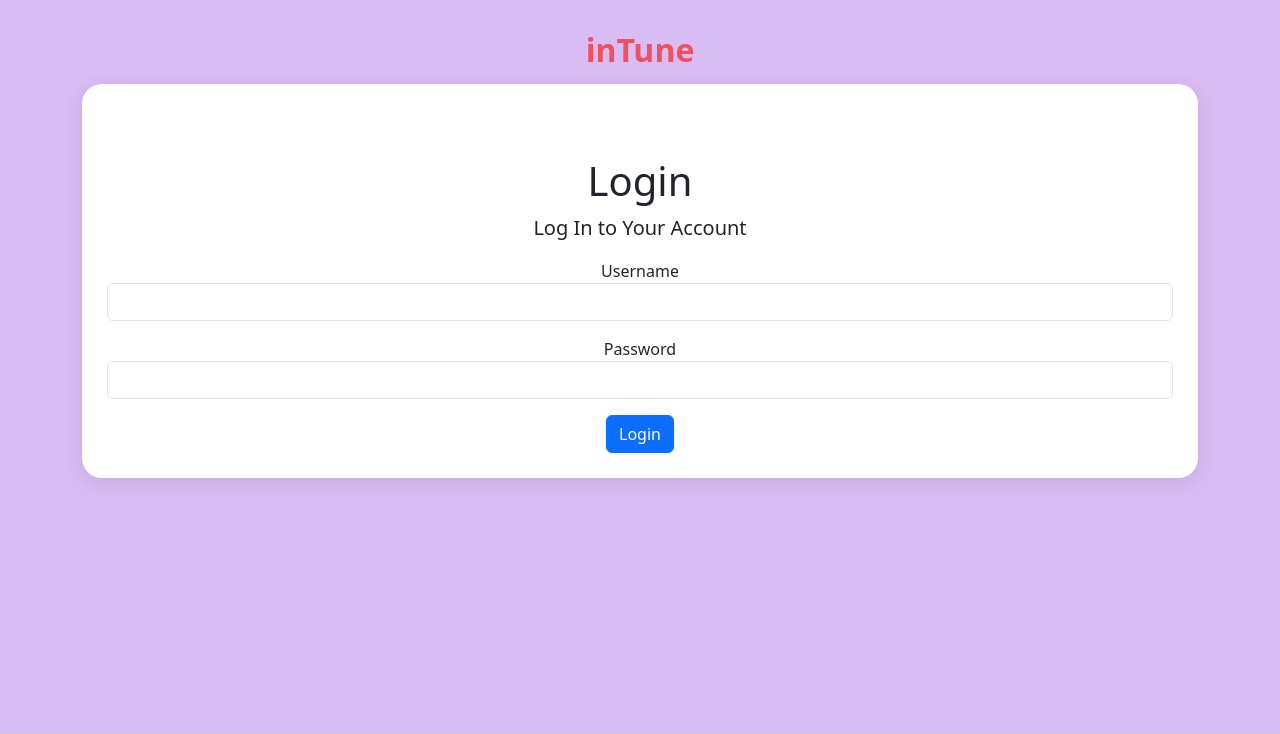
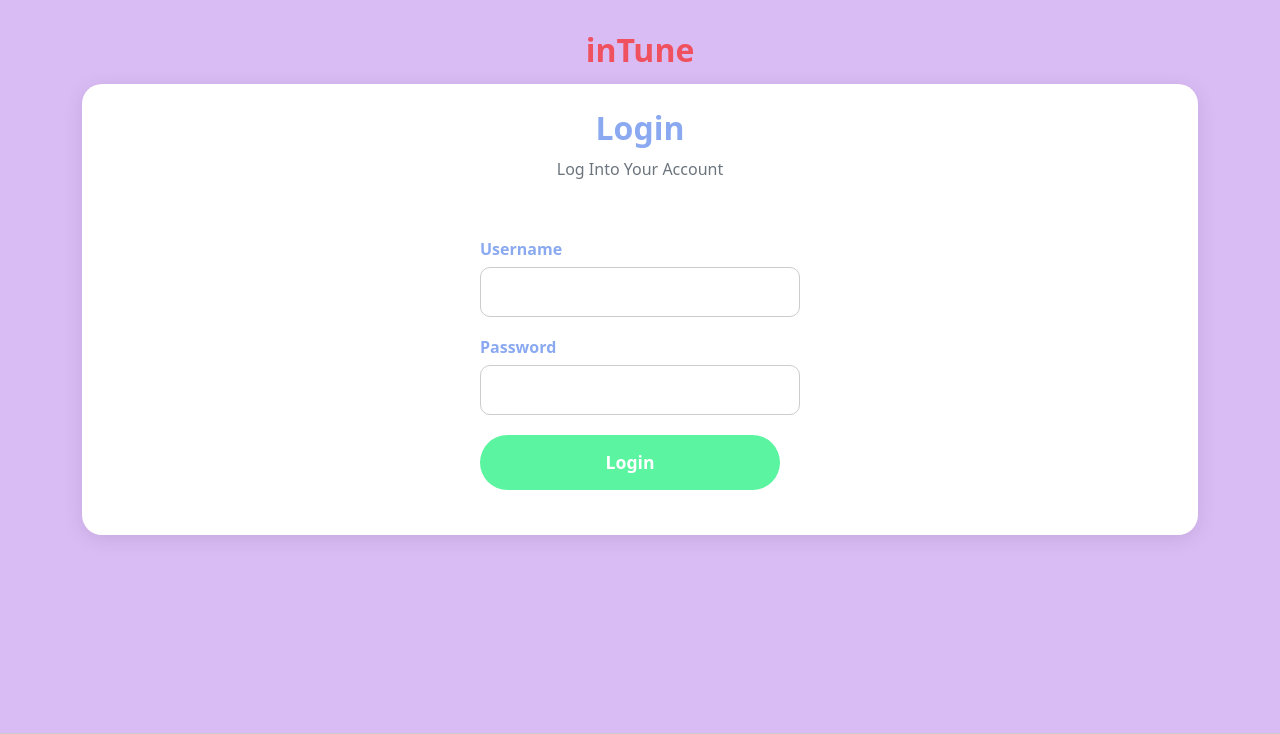
Before and after one commit to theresaaung/intune, a Django app: page /accounts/login/ in a window 1280 px wide. Shown: the top 734 px of the page. Run offline with Django 4.2, Linux system fonts and the light colour scheme.

Commit message:
login page matching theme

```diff
--- a/accounts/static/accounts/accounts.css
+++ b/accounts/static/accounts/accounts.css
@@ -160,3 +160,11 @@
     margin-top: 20px;
     margin-bottom: 20px;
 }
+
+.login-wrapper {
+    display: flex;
+    flex-direction: column;
+    align-items: center;
+    justify-content: center;
+    margin-top: 40px;
+}
--- a/accounts/templates/accounts/login.html
+++ b/accounts/templates/accounts/login.html
@@ -1,25 +1,32 @@
 {% extends 'base.html' %}
+
+{% load static %}
+{% block extra_css %}
+<link rel="stylesheet" href="{% static 'accounts/accounts.css' %}">
+{% endblock %}
 
 {% block title %}Login{% endblock %}
 
 {% block content %}
-<div class="text-center mt-5">
-    <h1>Login</h1>
-    <p class="lead">Log In to Your Account</p>
-    {% if error %}
-    <div class="alert alert-danger">{{ error }}</div>
-    {% endif %}
+<h1 class="base-title">Login</h1>
+<p class="base-subtitle">Log Into Your Account</p>
+<div class="login-wrapper">
     <form method="POST" class="mt-3">
         {% csrf_token %}
-        <div class="mb-3">
+        {% if error %}
+        <div class="alert alert-danger">{{ error }}</div>
+        {% endif %}
+        <div class="form-group">
             <label>Username</label>
-            <input type="text" name="username" class="form-control">
+            <input type="text" name="username" class="form-control input">
         </div>
-        <div class="mb-3">
+        <div class="form-group">
             <label>Password</label>
-            <input type="password" name="password" class="form-control">
+            <input type="password" name="password" class="form-control input">
         </div>
-        <button type="submit" class="btn btn-primary">Login</button>
+        <div class="form-btn-wrapper">
+            <button type="submit" class="base-btn">Login</button>
+        </div>
     </form>
 </div>
 {% endblock %}
```
